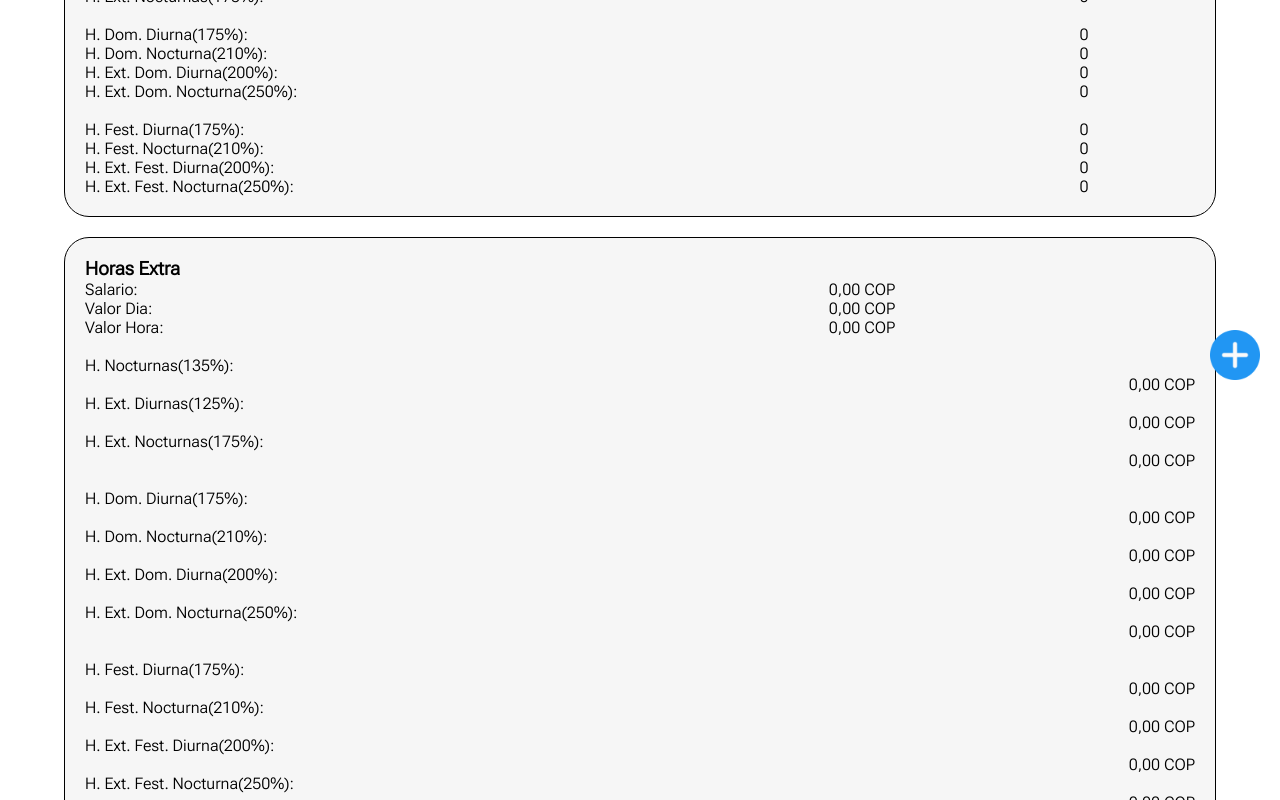
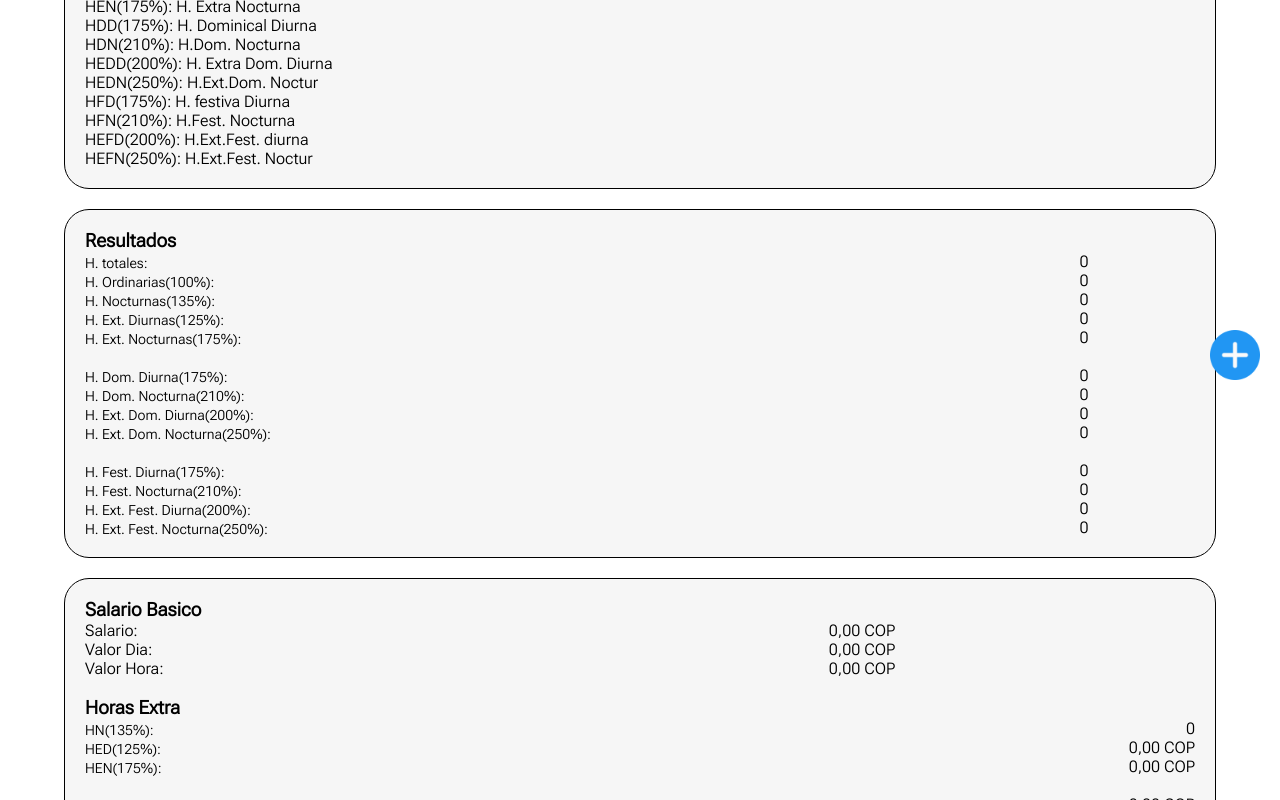
Before and after one commit to AndresCalvoG/GestionDeProcesos, a React (Create React App) app: page /#/ExtraHours in a window 1280 px wide. Shown: the part 400-1200 px from the top of the page. Built offline with nearby package versions, Linux system fonts and the light colour scheme; no server answers.

Commit message:
add info and new values

```diff
--- a/src/pages/ExtraHours/ExtraHours.js
+++ b/src/pages/ExtraHours/ExtraHours.js
@@ -85,6 +85,7 @@ const Output = Styled.section`
       .item2{
         width: 80%;
         text-align:left;
+        font-size: 1.4rem;
       }
       .item3{
         width: 40%;
@@ -93,6 +94,7 @@ const Output = Styled.section`
       .item4{
         width: 100%;
         text-align:left;
+        font-size: 1.4rem;
       }
       .right{
         text-align:right;
@@ -151,10 +153,33 @@ function ExtraHours() {
     HEFD: 0,
     HEFN: 0,
   });
+  const [money, setMoney] = useState({
+    HON: 0,
+    HED: 0,
+    HEN: 0,
+    HODD: 0,
+    HODN: 0,
+    HEDD: 0,
+    HEDN: 0,
+    HOFD: 0,
+    HOFN: 0,
+    HEFD: 0,
+    HEFN: 0,
+  });
 
   let valueDay = (salary.value / 30).toFixed(1);
   let valueHour = (valueDay / 8).toFixed(1);
 
+  function resetValues() {
+    setShowModal(!showModal);
+    setSalary(defaultState);
+    setStartDate(timeObj);
+    setEndDate(timeObj);
+    setHolyStart(boolState);
+    setFiveDays(boolState);
+    setSixDays(boolState);
+    setHolyEnd(boolState);
+  }
   function validation() {
     if (salary.text < MIN_SALARY) {
       setSalary({
@@ -196,6 +221,13 @@ function ExtraHours() {
       setSixDays({ ...sixDays, error: false });
       return true;
     }
+  }
+  function formatMoney(value) {
+    const newValue = new window.Intl.NumberFormat("es-ES", {
+      style: "currency",
+      currency: "COP",
+    }).format(value);
+    return newValue;
   }
   function calcExtraHour() {
     if (validation()) {
@@ -369,18 +401,25 @@ function ExtraHours() {
         HEFD: (hefd / 60).toFixed(2),
         HEFN: (hefn / 60).toFixed(2),
       };
+      let money = {
+        HON: formatMoney((valueHour * values.HON * 0.35).toFixed(1)),
+        HED: (hed / 60).toFixed(2),
+        HEN: (hen / 60).toFixed(2),
+        HODD: (hodd / 60).toFixed(2),
+        HODN: (hodn / 60).toFixed(2),
+        HEDD: (hedd / 60).toFixed(2),
+        HEDN: (hedn / 60).toFixed(2),
+        HOFD: (hofd / 60).toFixed(2),
+        HOFN: (hofn / 60).toFixed(2),
+        HEFD: (hefd / 60).toFixed(2),
+        HEFN: (hefn / 60).toFixed(2),
+      };
       setResults(values);
+      setMoney(money);
       setShowModal(false);
     } else {
       return;
     }
-  }
-  function formatMoney(value) {
-    const newValue = new window.Intl.NumberFormat("es-ES", {
-      style: "currency",
-      currency: "COP",
-    }).format(value);
-    return newValue;
   }
 
   return (
@@ -480,6 +519,24 @@ function ExtraHours() {
           </table>
         </article>
         <article>
+          <h1>Abreviaturas</h1>
+          <ul>
+            <li>HT: Horas Totales</li>
+            <li>HO(100%): Hora Ordinaria</li>
+            <li>HN(135%): Hora Nocturna</li>
+            <li>HED(125%): H. Extra Diurna</li>
+            <li>HEN(175%): H. Extra Nocturna</li>
+            <li>HDD(175%): H. Dominical Diurna</li>
+            <li>HDN(210%): H.Dom. Nocturna</li>
+            <li>HEDD(200%): H. Extra Dom. Diurna</li>
+            <li>HEDN(250%): H.Ext.Dom. Noctur</li>
+            <li>HFD(175%): H. festiva Diurna</li>
+            <li>HFN(210%): H.Fest. Nocturna</li>
+            <li>HEFD(200%): H.Ext.Fest. diurna</li>
+            <li>HEFN(250%): H.Ext.Fest. Noctur</li>
+          </ul>
+        </article>
+        <article>
           <h1>Resultados</h1>
           <table>
             <tbody>
@@ -549,7 +606,7 @@ function ExtraHours() {
           </table>
         </article>
         <article>
-          <h1>Horas Extra</h1>
+          <h1>Salario Basico</h1>
           <table>
             <tbody>
               <tr>
@@ -567,28 +624,21 @@ function ExtraHours() {
             </tbody>
           </table>
           <br />
+          <h1>Horas Extra</h1>
           <table>
             <tbody>
               <tr>
-                <td className="item4">H. Nocturnas(135%):</td>
+                <td className="item4">HN(135%):</td>
+                <td className="right">{money.HON}</td>
               </tr>
               <tr>
-                <td className="right">
-                  {formatMoney((valueHour * results.HON * 1.35).toFixed(1))}
-                </td>
-              </tr>
-              <tr>
-                <td className="item4">H. Ext. Diurnas(125%):</td>
-              </tr>
-              <tr>
+                <td className="item4">HED(125%):</td>
                 <td className="right">
                   {formatMoney((valueHour * results.HED * 1.25).toFixed(1))}
                 </td>
               </tr>
               <tr>
-                <td className="item4">H. Ext. Nocturnas(175%):</td>
-              </tr>
-              <tr>
+                <td className="item4">HEN(175%):</td>
                 <td className="right">
                   {formatMoney((valueHour * results.HEN * 1.75).toFixed(1))}
                 </td>
@@ -599,33 +649,25 @@ function ExtraHours() {
           <table>
             <tbody>
               <tr>
-                <td className="item4">H. Dom. Diurna(175%):</td>
-              </tr>
-              <tr>
+                <td className="item4">HDD(175%):</td>
                 <td className="right">
                   {formatMoney((valueHour * results.HODD * 1.75).toFixed(1))}
                 </td>
               </tr>
               <tr>
-                <td className="item4">H. Dom. Nocturna(210%):</td>
-              </tr>
-              <tr>
+                <td className="item4">HDN(210%):</td>
                 <td className="right">
                   {formatMoney((valueHour * results.HODN * 2.1).toFixed(1))}
                 </td>
               </tr>
               <tr>
-                <td className="item4">H. Ext. Dom. Diurna(200%):</td>
-              </tr>
-              <tr>
+                <td className="item4">HEDD(200%):</td>
                 <td className="right">
                   {formatMoney((valueHour * results.HEDD * 2).toFixed(1))}
                 </td>
               </tr>
               <tr>
-                <td className="item4">H. Ext. Dom. Nocturna(250%):</td>
-              </tr>
-              <tr>
+                <td className="item4">HEDN(250%):</td>
                 <td className="right">
                   {formatMoney((valueHour * results.HEDN * 2.5).toFixed(1))}
                 </td>
@@ -636,33 +678,25 @@ function ExtraHours() {
           <table>
             <tbody>
               <tr>
-                <td className="item4">H. Fest. Diurna(175%):</td>
-              </tr>
-              <tr>
+                <td className="item4">HFD(175%):</td>
                 <td className="right">
                   {formatMoney((valueHour * results.HOFD * 1.75).toFixed(1))}
                 </td>
               </tr>
               <tr>
-                <td className="item4">H. Fest. Nocturna(210%):</td>
-              </tr>
-              <tr>
+                <td className="item4">HFN(210%):</td>
                 <td className="right">
                   {formatMoney((valueHour * results.HOFN * 2.1).toFixed(1))}
                 </td>
               </tr>
               <tr>
-                <td className="item4">H. Ext. Fest. Diurna(200%):</td>
-              </tr>
-              <tr>
+                <td className="item4">HEFD(200%):</td>
                 <td className="right">
                   {formatMoney((valueHour * results.HEFD * 2).toFixed(1))}
                 </td>
               </tr>
               <tr>
-                <td className="item4"> H. Ext. Fest. Nocturna(250%):</td>
-              </tr>
-              <tr>
+                <td className="item4"> HEFN(250%):</td>
                 <td className="right">
                   {formatMoney((valueHour * results.HEFN * 2.5).toFixed(1))}
                 </td>
@@ -671,20 +705,7 @@ function ExtraHours() {
           </table>
         </article>
       </Output>
-      <img
-        src={Add}
-        alt="add"
-        onClick={() => {
-          setShowModal(!showModal);
-          setSalary(defaultState);
-          setStartDate(timeObj);
-          setEndDate(timeObj);
-          setHolyStart(boolState);
-          setFiveDays(boolState);
-          setSixDays(boolState);
-          setHolyEnd(boolState);
-        }}
-      />
+      <img src={Add} alt="add" onClick={resetValues} />
     </Container>
   );
 }
```
